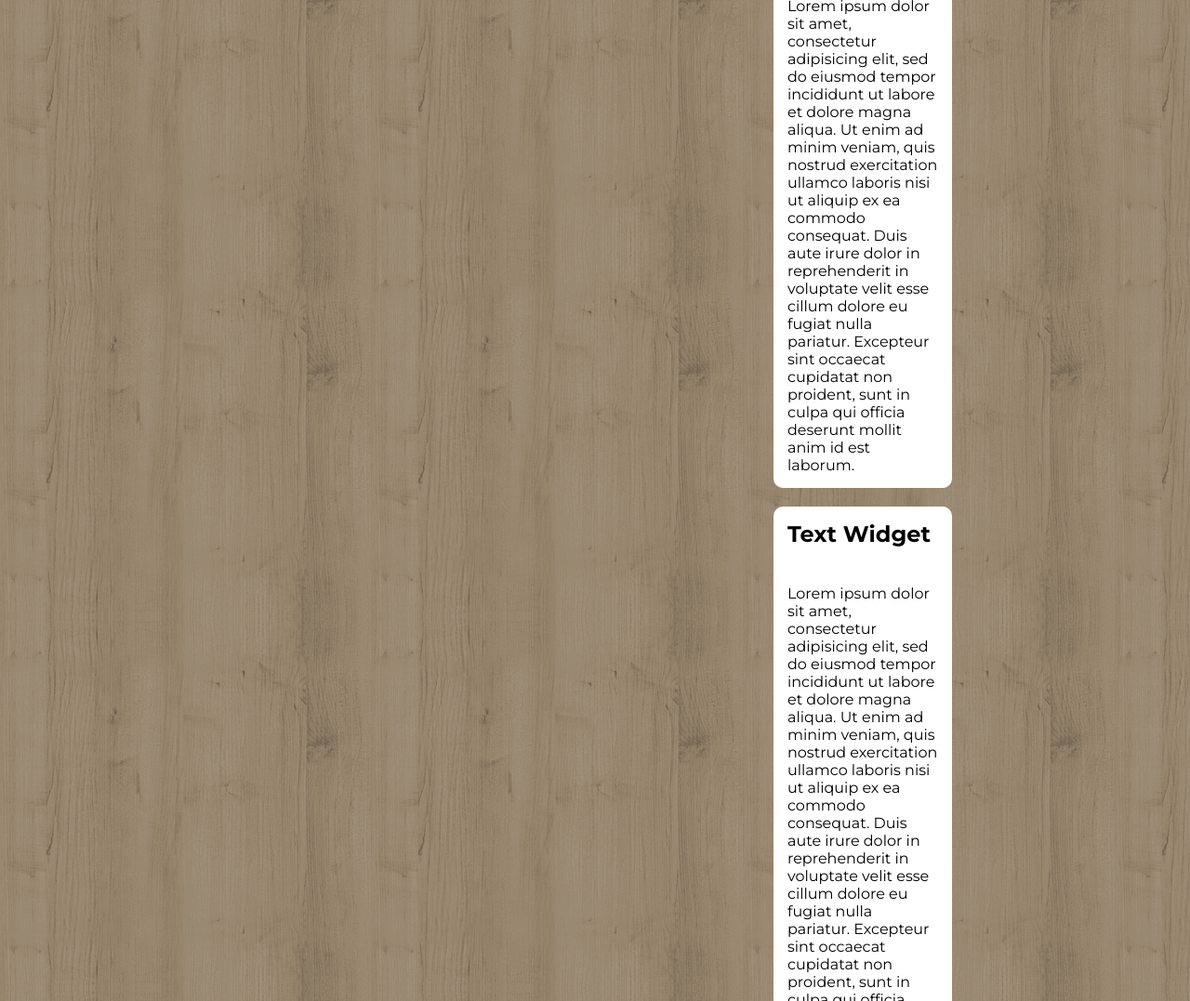
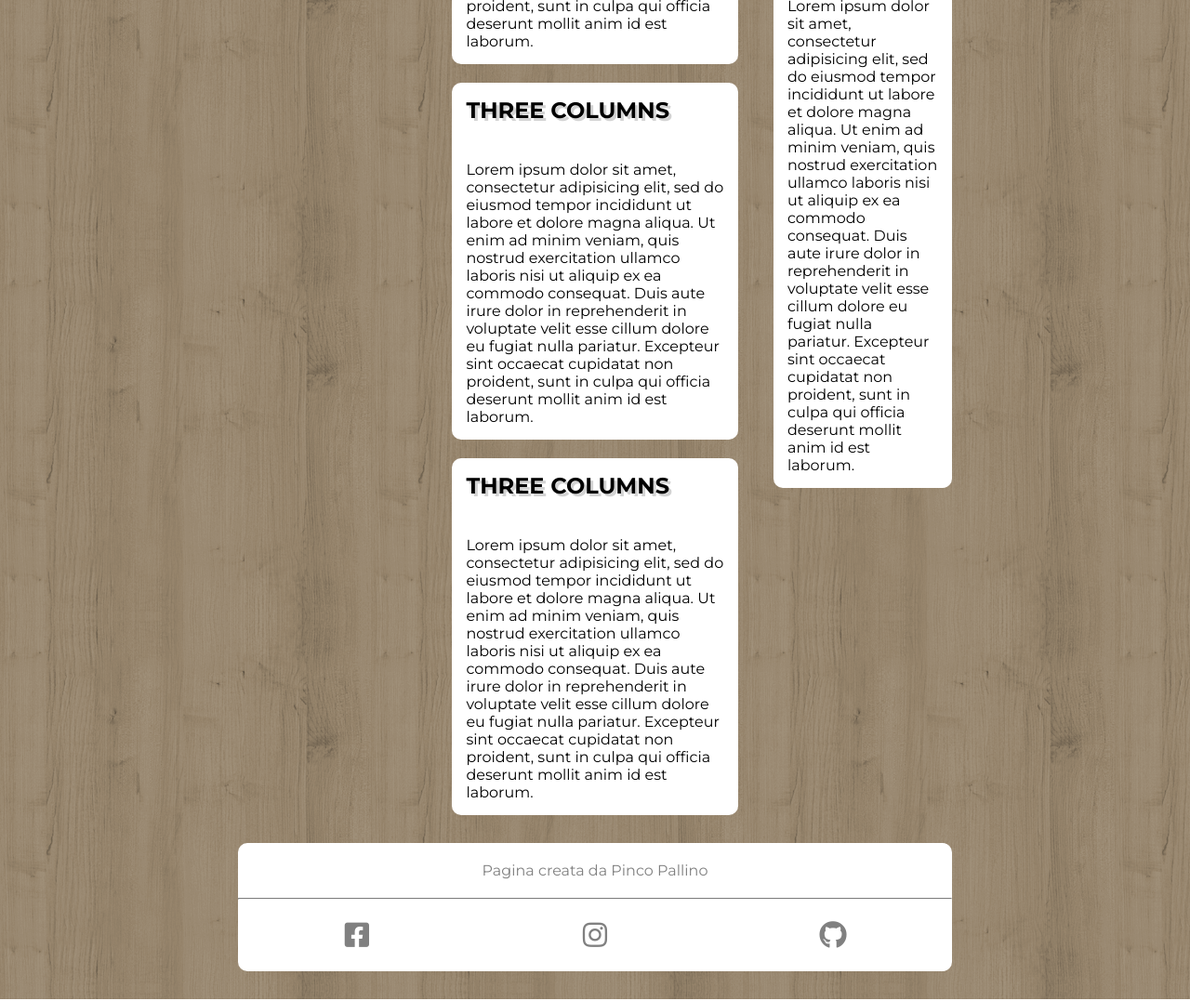
Before and after one commit to SimoneSichili/htmlcss-wp, a plain HTML site: page index.html in a window 1280 px wide. Shown: the part 1337-2414 px from the top of the page at 93% size. Drawn offline with Linux system fonts and the light colour scheme.

Commit message:
Fix center section margin collapse

```diff
--- a/css/style.css
+++ b/css/style.css
@@ -18,10 +18,6 @@ body {
 
 .float-l {
   float: left;
-}
-
-.float-r {
-  float: right;
 }
 
 .clearfix {
@@ -139,8 +135,7 @@ aside#left a:hover {
 
 section#center {
   width: 40%;
-  height: 400px;
-  margin-left: 5%;
+  margin: 0 5%;
   border-radius: 10px;
 }
 
--- a/index.html
+++ b/index.html
@@ -64,13 +64,21 @@
             <h2 class="center-title">Three Columns</h2>
             <p>Lorem ipsum dolor sit amet, consectetur adipisicing elit, sed do eiusmod tempor incididunt ut labore et dolore magna aliqua. Ut enim ad minim veniam, quis nostrud exercitation ullamco laboris nisi ut aliquip ex ea commodo consequat. Duis aute irure dolor in reprehenderit in voluptate velit esse cillum dolore eu fugiat nulla pariatur. Excepteur sint occaecat cupidatat non proident, sunt in culpa qui officia deserunt mollit anim id est laborum.</p>
           </div>
+          <div class="content">
+            <h2 class="center-title">Three Columns</h2>
+            <p>Lorem ipsum dolor sit amet, consectetur adipisicing elit, sed do eiusmod tempor incididunt ut labore et dolore magna aliqua. Ut enim ad minim veniam, quis nostrud exercitation ullamco laboris nisi ut aliquip ex ea commodo consequat. Duis aute irure dolor in reprehenderit in voluptate velit esse cillum dolore eu fugiat nulla pariatur. Excepteur sint occaecat cupidatat non proident, sunt in culpa qui officia deserunt mollit anim id est laborum.</p>
+          </div>
+          <div class="content">
+            <h2 class="center-title">Three Columns</h2>
+            <p>Lorem ipsum dolor sit amet, consectetur adipisicing elit, sed do eiusmod tempor incididunt ut labore et dolore magna aliqua. Ut enim ad minim veniam, quis nostrud exercitation ullamco laboris nisi ut aliquip ex ea commodo consequat. Duis aute irure dolor in reprehenderit in voluptate velit esse cillum dolore eu fugiat nulla pariatur. Excepteur sint occaecat cupidatat non proident, sunt in culpa qui officia deserunt mollit anim id est laborum.</p>
+          </div>
+          <div class="content">
+            <h2 class="center-title">Three Columns</h2>
+            <p>Lorem ipsum dolor sit amet, consectetur adipisicing elit, sed do eiusmod tempor incididunt ut labore et dolore magna aliqua. Ut enim ad minim veniam, quis nostrud exercitation ullamco laboris nisi ut aliquip ex ea commodo consequat. Duis aute irure dolor in reprehenderit in voluptate velit esse cillum dolore eu fugiat nulla pariatur. Excepteur sint occaecat cupidatat non proident, sunt in culpa qui officia deserunt mollit anim id est laborum.</p>
+          </div>
         </section>
 
-        <aside id="right" class="float-r">
-          <div class="content">
-            <h2>Text Widget</h2>
-            <p>Lorem ipsum dolor sit amet, consectetur adipisicing elit, sed do eiusmod tempor incididunt ut labore et dolore magna aliqua. Ut enim ad minim veniam, quis nostrud exercitation ullamco laboris nisi ut aliquip ex ea commodo consequat. Duis aute irure dolor in reprehenderit in voluptate velit esse cillum dolore eu fugiat nulla pariatur. Excepteur sint occaecat cupidatat non proident, sunt in culpa qui officia deserunt mollit anim id est laborum.</p>
-          </div>
+        <aside id="right" class="float-l">
           <div class="content">
             <h2>Text Widget</h2>
             <p>Lorem ipsum dolor sit amet, consectetur adipisicing elit, sed do eiusmod tempor incididunt ut labore et dolore magna aliqua. Ut enim ad minim veniam, quis nostrud exercitation ullamco laboris nisi ut aliquip ex ea commodo consequat. Duis aute irure dolor in reprehenderit in voluptate velit esse cillum dolore eu fugiat nulla pariatur. Excepteur sint occaecat cupidatat non proident, sunt in culpa qui officia deserunt mollit anim id est laborum.</p>
```
Also changed, not shown: 1 other file.
